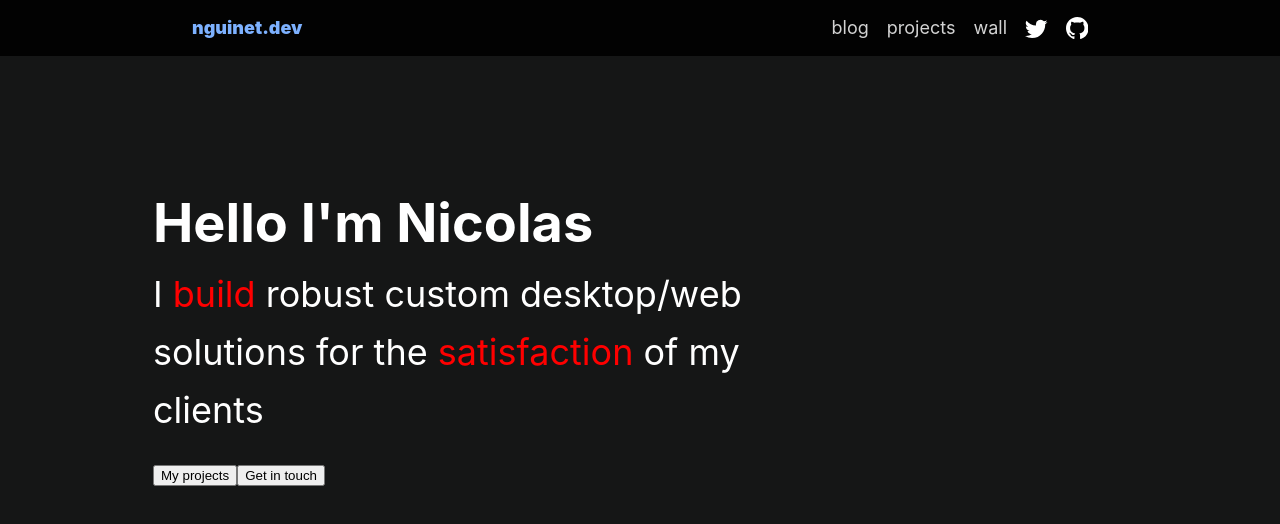
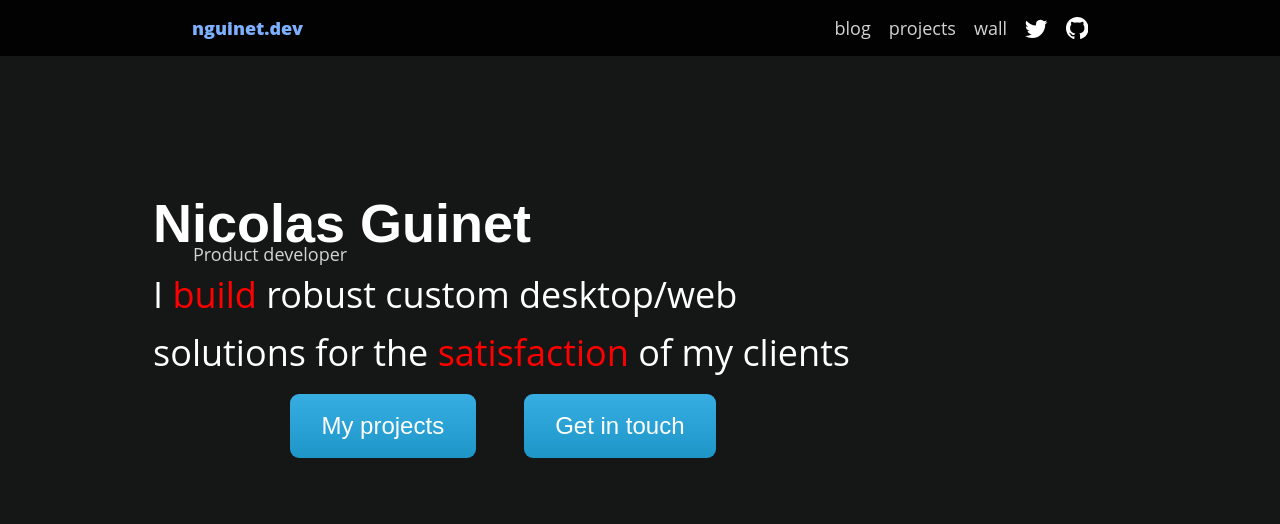
Before and after one commit to guinetn/nguinet-blog, a Next.js app: page / in a window 1280 px wide. Shown: the top 524 px of the page. Built offline with nearby package versions, Linux system fonts and the light colour scheme.

Commit message:
Customize homepage buttons

```diff
--- a/pages/me/me.js
+++ b/pages/me/me.js
@@ -11,22 +11,25 @@ export default function Me() {
 				<div className={style.aboutme}>
 
 					<div className={`${style.hello} roll-in`}>
-	          		<h1>Hello I'm Nicolas</h1>
-	          		<div>I <span>build</span> robust custom desktop/web solutions for the <span>satisfaction</span> of my clients</div>
+						<h1>Nicolas Guinet</h1>
+
+						<div className='relative'>
+							<div className={style.role}>Product developer</div>
+							I <span>build</span> robust custom desktop/web solutions for the <span>satisfaction</span> of my clients
+						</div>
+						<div className='halign'>
 							<div>
-
-			  			<button>My projects</button>
-			  			<button>Get in touch</button>
+								<button className='blue-button'>My projects</button>
+								<button className='blue-button'>Get in touch</button>
 							</div>
 						</div>
 
+					</div>
+
 					<div className={style.profileSize}>
-		          <img
-		          	className={`${style.profile} fade-in-down`}
+						<img className={`${style.profile} fade-in-down`}
 						src="/images/profile.jpg"
-		            height={256}
-		            width={256}
-		            alt={config.name} />
+						height={256} width={256} alt={config.name} />
 					</div>
 
 				</div>
--- a/pages/me/me.module.css
+++ b/pages/me/me.module.css
@@ -1,12 +1,3 @@
-/* media queries */
-@media (max-width: 1000px) {
-	.profileSize {
-		display: none !important;
-	}
-	.hello {
-		text-align: center;
-	}
-}
 
 .aboutme{
 	display:flex;
@@ -22,9 +13,17 @@
 	margin: 0;
 }
 .hello div {
+	margin: 0;
 }
 .hello span {
 	color: red;
+}
+.role {
+	font-size: large;
+    top: -26px;
+    left: 40px;
+    color: lightgrey;
+    position: absolute;
 }
 
 .profileSize {
@@ -40,3 +39,18 @@
     border: 10px solid #b33535;
     outline: 15px solid #3c3d4442;
 }
+
+
+/* media queries */
+@media (max-width: 1000px) {
+	.profileSize {
+		display: none !important;
+	}
+	.hello {
+		text-align: center;
+	}
+
+	.role {
+    	position: static;
+	}
+}
--- a/styles/global.css
+++ b/styles/global.css
@@ -1,14 +1,21 @@
+@font-face{ src: url("https://fonts.googleapis.com/css?family=Montserrat"); }
+@font-face{src: url("https://fonts.googleapis.com/css?family=Open+Sans"); }
+
 html,
 body {
   padding: 0;
   margin: 0;
-  font-family: -apple-system, BlinkMacSystemFont, Segoe UI, Roboto, Oxygen, Ubuntu,
-    Cantarell, Fira Sans, Droid Sans, Helvetica Neue, sans-serif;
+  font-family: 'Open Sans', Segoe UI, Roboto, Oxygen, Ubuntu, Cantarell, Fira Sans, Droid Sans, Helvetica Neue, sans-serif;
   line-height: 1.6;
   font-size: 18px;
   background-color: #151616;
   color: white;
 }
+
+h1,h2,h3 {
+  font-family: 'Montserrat', sans-serif
+}
+
 
 * {
   box-sizing: border-box;
@@ -33,17 +40,37 @@ img {
   justify-content: center;
 }
 
-/* Jump */
-.jump .word {
-  clip-path: inset(-100% 0 0 0);
-}
-.jump .char {
-  transition-timing-function: var(--ease-elastic-5);
+.halign {
+  text-align: center;
 }
 
-.jump [data-scroll="out"] .char {
-  transform: translateY(100%);
+.relative {
+  position: relative;
 }
+
+
+/* BUTTONS  */
+
+.blue-button {
+  background-image: linear-gradient(-180deg, #37AEE2 0%, #1E96C8 100%);
+  border-radius: .5rem;
+  box-sizing: border-box;
+  color: #FFFFFF;
+  font-size: 24px;
+  padding: 1rem 1.75rem;
+  margin: 0.5em 1em;
+  text-decoration: none;
+  border: 0;
+  cursor: pointer;
+  user-select: none;
+  -webkit-user-select: none;
+}
+
+.blue-button:hover {
+  background-image: linear-gradient(-180deg, #1D95C9 0%, #17759C 100%);
+}
+
+
 
 /* ANIMATIONS */
 
```
Lines whose indentation alone changed are shown as unchanged.
